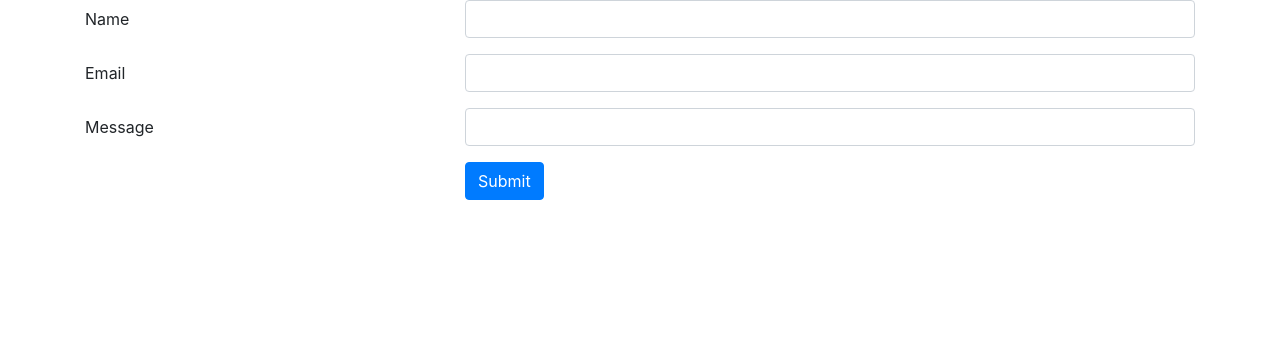
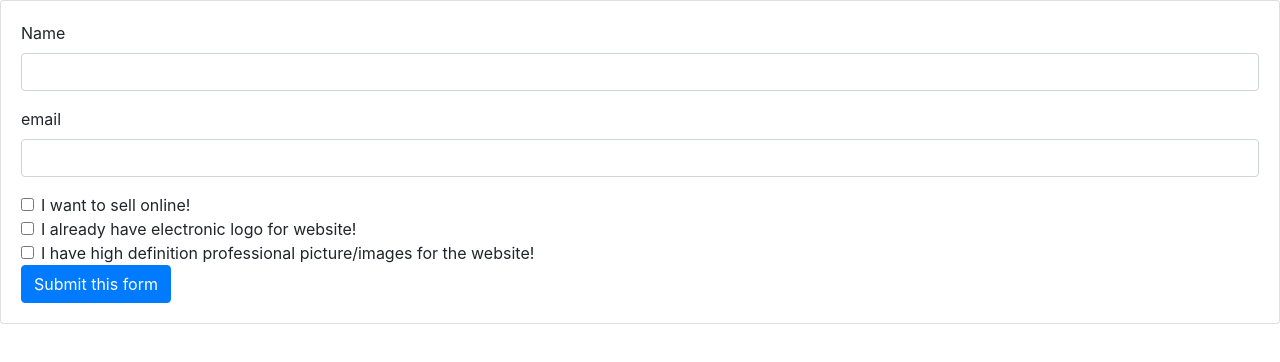
Before and after one commit to waytodo/web, a plain HTML site: page contact.html in a window 1280 px wide. Drawn offline with nearby package versions, Linux system fonts and the light colour scheme.

Commit message:
Update contact.html

```diff
--- a/contact.html
+++ b/contact.html
@@ -1,5 +1,6 @@
 <!doctype html>
 <html lang="en">
+
 <head>
     <title>Way To Do</title>
     <!-- Required meta tags -->
@@ -7,40 +8,51 @@
     <meta name="viewport" content="width=device-width, initial-scale=1, shrink-to-fit=no">
 
     <!-- Bootstrap CSS -->
-    <link rel="stylesheet" href="https://stackpath.bootstrapcdn.com/bootstrap/4.1.2/css/bootstrap.min.css" integrity="sha384-Smlep5jCw/wG7hdkwQ/Z5nLIefveQRIY9nfy6xoR1uRYBtpZgI6339F5dgvm/e9B" crossorigin="anonymous">
+    <link rel="stylesheet" href="https://stackpath.bootstrapcdn.com/bootstrap/4.1.2/css/bootstrap.min.css" integrity="sha384-Smlep5jCw/wG7hdkwQ/Z5nLIefveQRIY9nfy6xoR1uRYBtpZgI6339F5dgvm/e9B"
+        crossorigin="anonymous">
 </head>
+
 <body>
-    <div class="container">
+    <div class="card card-body">
         <form netlify>
-        <div class="form-group row">
-          <label class="col-4 col-form-label" for="name">Name</label>
-          <div class="col-8">
-            <input id="name" name="name" type="text" class="form-control here" required="required">
+            <div class="form-group">
+                <label for="name">Name</label>
+                <input type="text" class="form-control" name="name" id="name" aria-describedby="enter your name"
+                    placeholder="">
             </div>
+            <div class="form-group">
+                <label for="email">email</label>
+                <input type="email" class="form-control" name="email" id="email" aria-describedby="" placeholder="">
             </div>
-        <div class="form-group row">
-          <label for="email" class="col-4 col-form-label">Email</label>
-          <div class="col-8">
-            <input id="email" name="email" type="text" class="form-control here" required="required">
+            <div class="form-check">
+                <label class="form-check-label">
+                    <input type="checkbox" class="form-check-input" name="sellonline" id="sellonline" value="i want to sell online">
+                    I want to sell online!
+                </label>
             </div>
+            <div class="form-check">
+                <label class="form-check-label">
+                    <input type="checkbox" class="form-check-input" name="logo" id="logo" value="i have electronic logo">
+                    I already have electronic logo for website!
+                </label>
             </div>
-        <div class="form-group row">
-          <label for="message" class="col-4 col-form-label">Message</label>
-          <div class="col-8">
-            <input id="message" name="message" type="text" class="form-control here" required="required">
+            <div class="form-check">
+              <label class="form-check-label">
+                <input type="checkbox" class="form-check-input" name="pictures" id="pictures" value="I have high definition pictures for website">
+                I have high definition professional picture/images for the website!
+              </label>
             </div>
-        </div>
-        <div class="form-group row">
-          <div class="offset-4 col-8">
-            <button name="submit" type="submit" class="btn btn-primary">Submit</button>
-          </div>
-        </div>
+            <button type="submit" class="btn btn-primary">Submit this form</button>
         </form>
     </div>
     <!-- Optional JavaScript -->
     <!-- jQuery first, then Popper.js, then Bootstrap JS -->
-    <script src="https://code.jquery.com/jquery-3.3.1.slim.min.js" integrity="sha384-q8i/X+965DzO0rT7abK41JStQIAqVgRVzpbzo5smXKp4YfRvH+8abtTE1Pi6jizo" crossorigin="anonymous"></script>
-    <script src="https://cdnjs.cloudflare.com/ajax/libs/popper.js/1.14.3/umd/popper.min.js" integrity="sha384-ZMP7rVo3mIykV+2+9J3UJ46jBk0WLaUAdn689aCwoqbBJiSnjAK/l8WvCWPIPm49" crossorigin="anonymous"></script>
-    <script src="https://stackpath.bootstrapcdn.com/bootstrap/4.1.2/js/bootstrap.min.js" integrity="sha384-o+RDsa0aLu++PJvFqy8fFScvbHFLtbvScb8AjopnFD+iEQ7wo/CG0xlczd+2O/em" crossorigin="anonymous"></script>
+    <script src="https://code.jquery.com/jquery-3.3.1.slim.min.js" integrity="sha384-q8i/X+965DzO0rT7abK41JStQIAqVgRVzpbzo5smXKp4YfRvH+8abtTE1Pi6jizo"
+        crossorigin="anonymous"></script>
+    <script src="https://cdnjs.cloudflare.com/ajax/libs/popper.js/1.14.3/umd/popper.min.js" integrity="sha384-ZMP7rVo3mIykV+2+9J3UJ46jBk0WLaUAdn689aCwoqbBJiSnjAK/l8WvCWPIPm49"
+        crossorigin="anonymous"></script>
+    <script src="https://stackpath.bootstrapcdn.com/bootstrap/4.1.2/js/bootstrap.min.js" integrity="sha384-o+RDsa0aLu++PJvFqy8fFScvbHFLtbvScb8AjopnFD+iEQ7wo/CG0xlczd+2O/em"
+        crossorigin="anonymous"></script>
 </body>
+
 </html>
```
Lines whose indentation alone changed are shown as unchanged.
